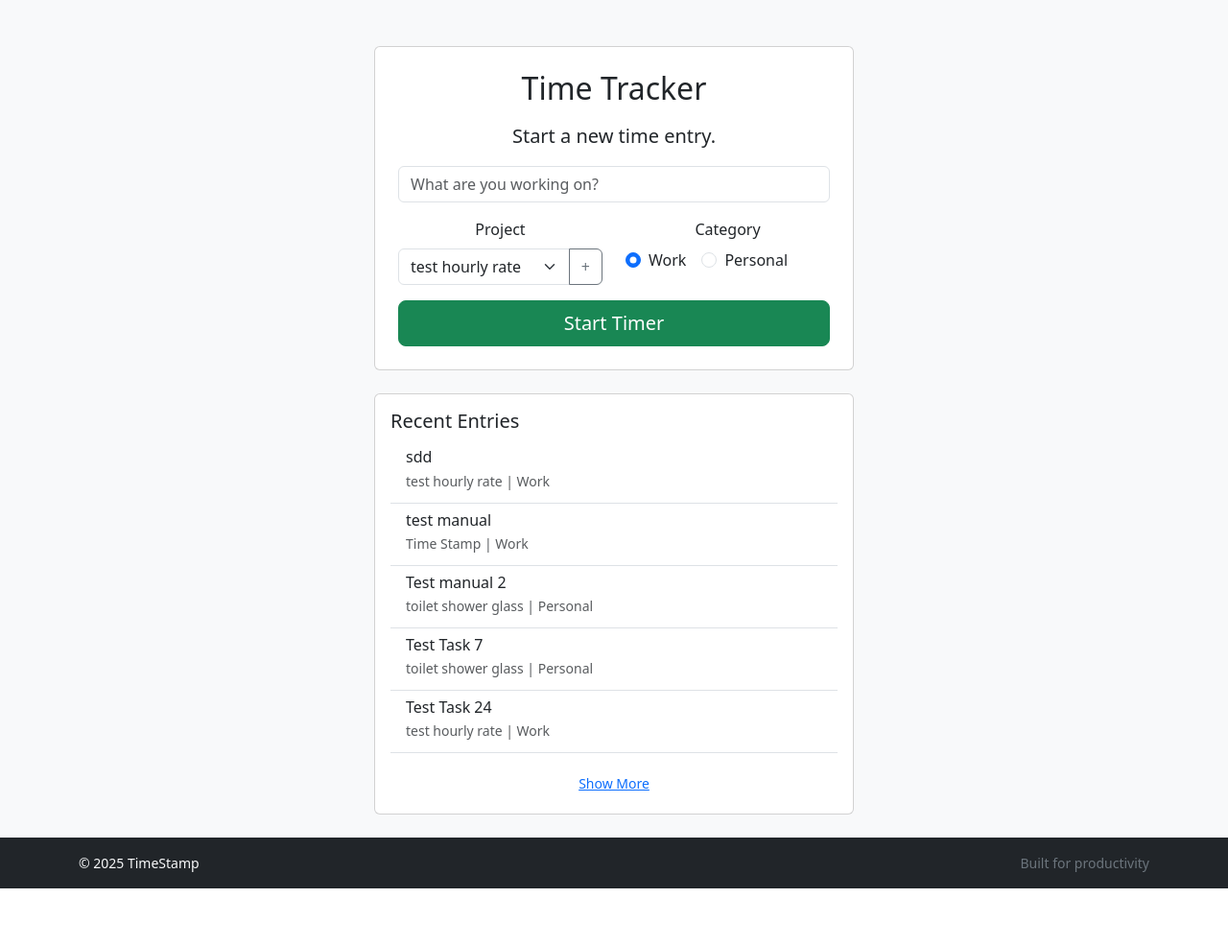
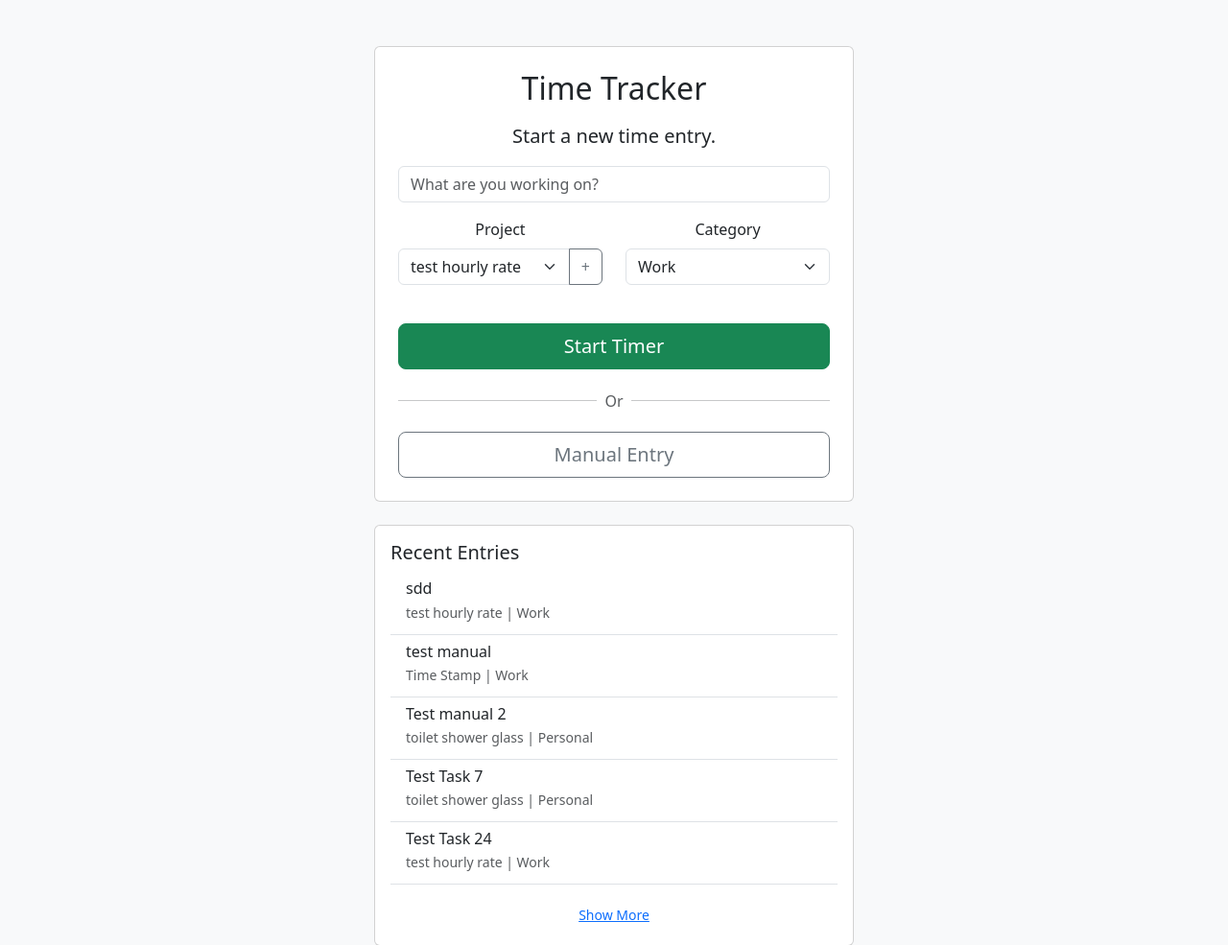
Before and after one commit to jnehmeh87/time-stamp, a Django app: page / in a window 1280 px wide. Shown: the part 56-1041 px from the top of the page at 96% size. Before the commit the page ends 982 px from the top, so only its background shows below. Run offline with Django 4.2, Linux system fonts and the light colour scheme; a user stored in the database is signed in; data comes from the database, SQL or seed files in the repository; both versions use the stored data as it was after the commit; some libraries are stand-ins or nearby versions.

Commit message:
refactor(home): Convert category to dropdown and improve button layout and add manual entries

```diff
--- a/templates/home.html
+++ b/templates/home.html
@@ -59,20 +59,22 @@
                                 </div>
                             </div>
                             <div class="col-md-6 mb-3">
-                                <label class="form-label">Category</label>
-                                <div class="d-flex">
-                                    <div class="form-check form-check-inline">
-                                        <input class="form-check-input" type="radio" name="category" id="category_work" value="work" {% if new_category == 'work' or not new_category %}checked{% endif %}>
-                                        <label class="form-check-label" for="category_work">Work</label>
-                                    </div>
-                                    <div class="form-check form-check-inline">
-                                        <input class="form-check-input" type="radio" name="category" id="category_personal" value="personal" {% if new_category == 'personal' %}checked{% endif %}>
-                                        <label class="form-check-label" for="category_personal">Personal</label>
-                                    </div>
-                                </div>
+                                <label for="category" class="form-label">Category</label>
+                                <select name="category" id="category" class="form-select">
+                                    <option value="work" {% if new_category == 'work' or not new_category %}selected{% endif %}>Work</option>
+                                    <option value="personal" {% if new_category == 'personal' %}selected{% endif %}>Personal</option>
+                                </select>
                             </div>
                         </div>
-                        <button type="submit" class="btn btn-success btn-lg w-100">Start Timer</button>
+                        <div class="d-grid gap-3 mt-4">
+                            <button type="submit" class="btn btn-success btn-lg">Start Timer</button>
+                            <div class="d-flex align-items-center">
+                                <hr class="flex-grow-1">
+                                <span class="mx-2 text-muted">Or</span>
+                                <hr class="flex-grow-1">
+                            </div>
+                            <a href="{% url 'tracker:entry_create' %}" class="btn btn-outline-secondary btn-lg">Manual Entry</a>
+                        </div>
                     </form>
                 {% endif %}
             </div>
@@ -149,13 +151,13 @@
 
     <script>
     document.addEventListener('DOMContentLoaded', function() {
-        const categoryRadios = document.querySelectorAll('input[name="category"]');
+        const categorySelect = document.getElementById('category');
         const projectSelect = document.getElementById('project');
         const projectOptions = Array.from(projectSelect.options);
         const noProjectOption = projectSelect.querySelector('option[value=""]');
 
         function filterProjects() {
-            const selectedCategory = document.querySelector('input[name="category"]:checked').value;
+            const selectedCategory = categorySelect.value;
             const newProjectId = projectSelect.dataset.newProjectId;
 
             let visibleProjects = [];
@@ -203,9 +205,7 @@
             }
         }
 
-        categoryRadios.forEach(radio => {
-            radio.addEventListener('change', filterProjects);
-        });
+        categorySelect.addEventListener('change', filterProjects);
 
         // Initial filter on page load
         filterProjects();
--- a/templates/tracker/timeentry_list.html
+++ b/templates/tracker/timeentry_list.html
@@ -6,6 +6,12 @@
 {% block content %}
 <div class="d-flex justify-content-between align-items-center mb-4">
     <h1>My Time Entries</h1>
+    <a href="{% url 'tracker:entry_create' %}" class="btn btn-primary">
+        <i class="fas fa-plus me-1"></i> New Manual Entry
+    </a>
+</div>
+
+<div class="d-flex justify-content-between align-items-center mb-4">
     <div class="btn-group" role="group" aria-label="View switcher">
         <button type="button" class="btn btn-outline-secondary active" id="table-view-btn" title="List View">
             <svg xmlns="http://www.w3.org/2000/svg" width="16" height="16" fill="currentColor" class="bi bi-list-ul" viewBox="0 0 16 16"><path fill-rule="evenodd" d="M5 11.5a.5.5 0 0 1 .5-.5h9a.5.5 0 0 1 0 1h-9a.5.5 0 0 1-.5-.5m0-4a.5.5 0 0 1 .5-.5h9a.5.5 0 0 1 0 1h-9a.5.5 0 0 1-.5-.5m0-4a.5.5 0 0 1 .5-.5h9a.5.5 0 0 1 0 1h-9a.5.5 0 0 1-.5-.5m-3 1a1 1 0 1 0 0-2 1 1 0 0 0 0 2m0 4a1 1 0 1 0 0-2 1 1 0 0 0 0 2m0 4a1 1 0 1 0 0-2 1 1 0 0 0 0 2"/></svg>
--- a/tracker/views.py
+++ b/tracker/views.py
@@ -219,12 +219,18 @@ class TimeEntryListView(LoginRequiredMixin, ListView):
 
 class TimeEntryCreateView(LoginRequiredMixin, CreateView):
     model = TimeEntry
-    form_class = TimeEntryForm
+    form_class = TimeEntryUpdateForm
     template_name = 'tracker/timeentry_form.html'
     success_url = reverse_lazy('tracker:entry_list')
 
+    def get_form_kwargs(self):
+        kwargs = super().get_form_kwargs()
+        kwargs['user'] = self.request.user
+        return kwargs
+
     def form_valid(self, form):
         form.instance.user = self.request.user
+        form.instance.is_manual = True  # Mark entry as manually created
         return super().form_valid(form)
 
 class TimeEntryUpdateView(LoginRequiredMixin, UpdateView):
```
Also changed, not shown: db.sqlite3.
